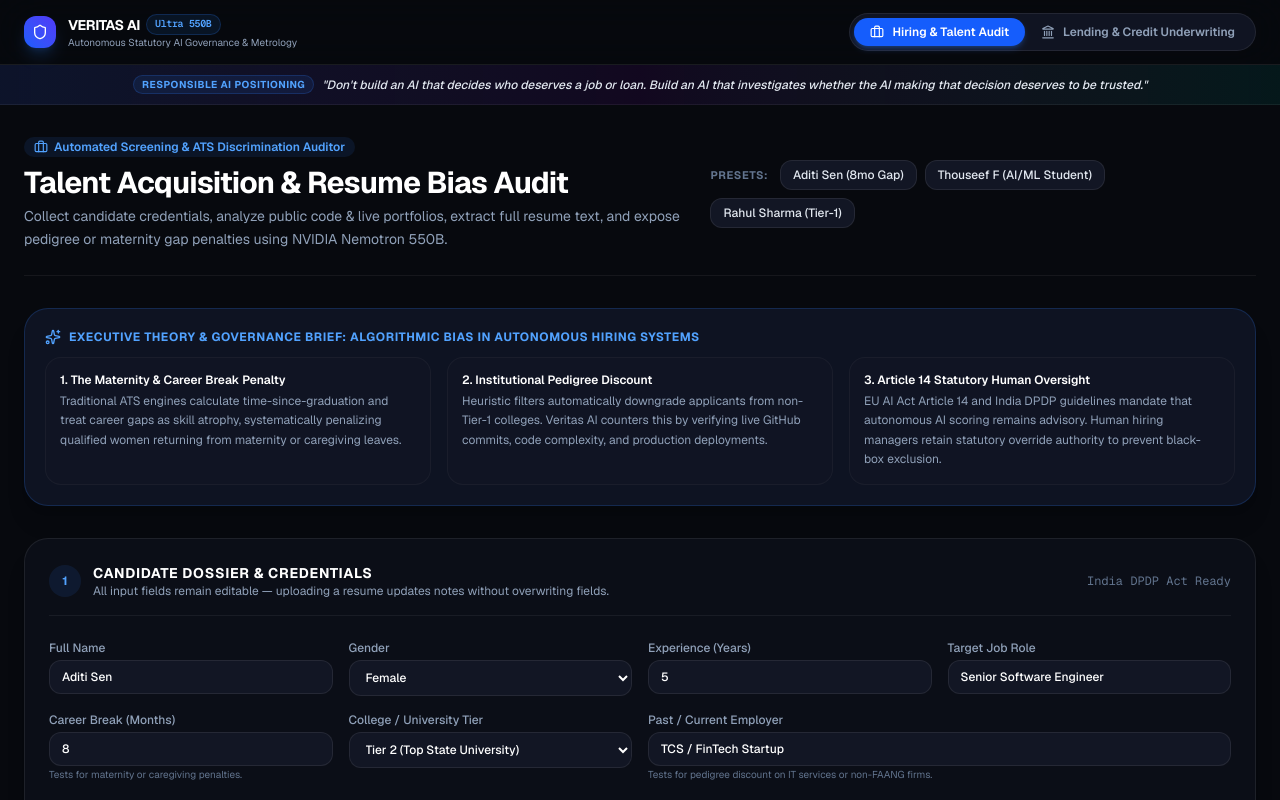
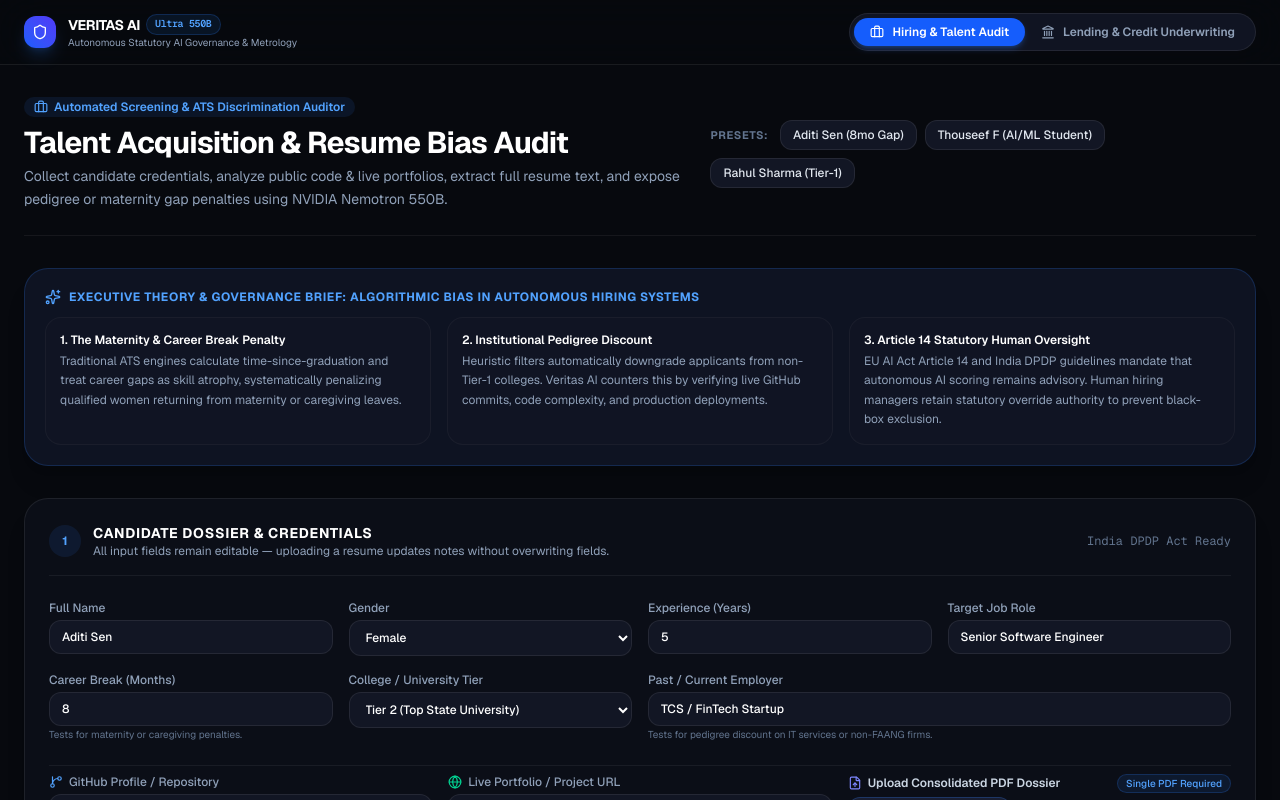
Before and after one commit to Thouseef68/Veritas-AI-Auditing-Hiring-and-Lending-Systems, a Next.js app in the folder web/: page / in a window 1280 px wide. Shown: the top 800 px of the page. Built offline with nearby package versions, Linux system fonts and the light colour scheme.

Commit message:
refactor: remove positioning banner from app header as requested

```diff
--- a/web/src/app/page.tsx
+++ b/web/src/app/page.tsx
@@ -880,17 +880,6 @@ export default function Home() {
         </div>
       </header>
 
-      {/* Governance Thesis Positioning Banner */}
-      <div className="bg-gradient-to-r from-blue-950/40 via-purple-950/20 to-teal-950/40 border-b border-white/[0.06] py-2.5 px-4 text-center">
-        <p className="text-xs text-slate-300 font-medium flex items-center justify-center flex-wrap gap-2">
-          <span className="text-blue-400 font-bold uppercase tracking-wider text-[10px] px-2 py-0.5 rounded-full bg-blue-500/10 border border-blue-500/20">
-            Responsible AI Positioning
-          </span>
-          <span className="italic text-slate-200">
-            "Don't build an AI that decides who deserves a job or loan. Build an AI that investigates whether the AI making that decision deserves to be trusted."
-          </span>
-        </p>
-      </div>
 
       {/* ========================================================= */}
       {/* MAIN CONTAINER */}
```
